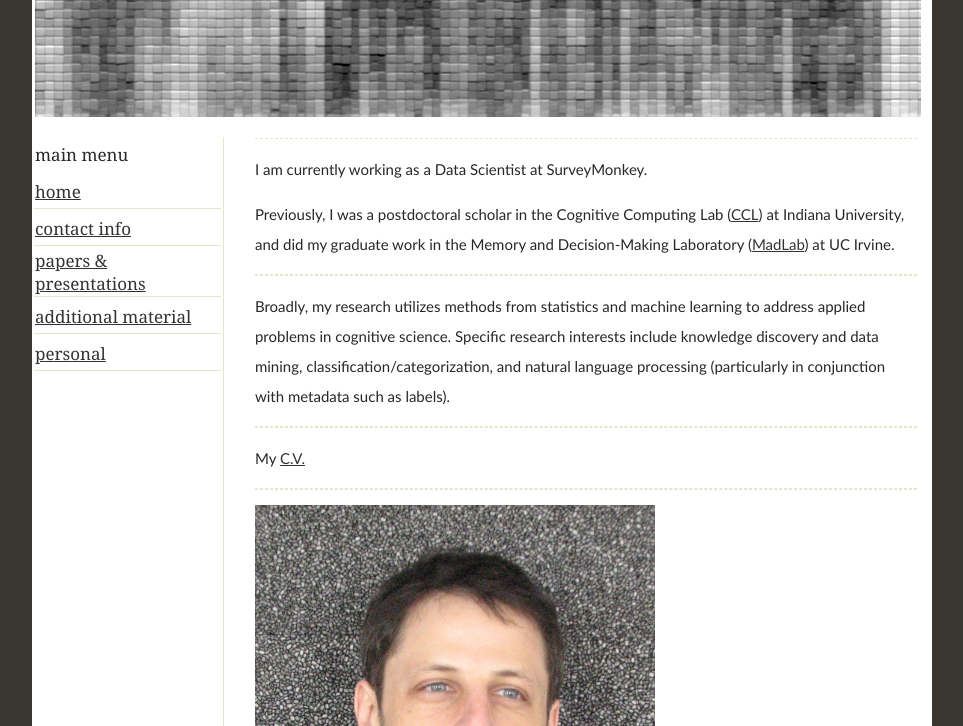
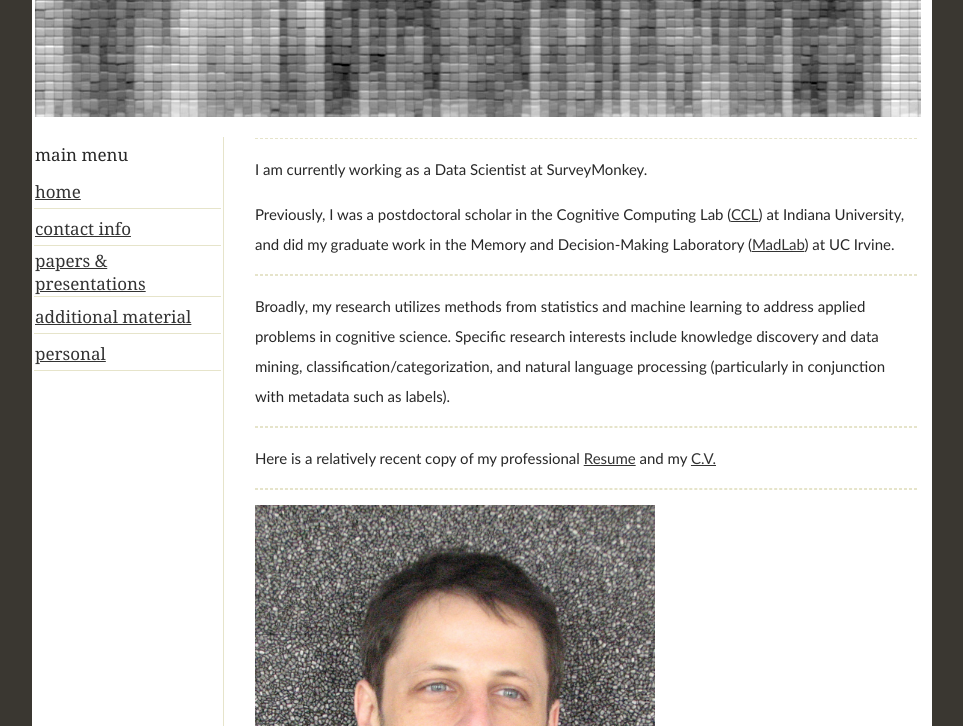
Before and after one commit to timothyrubin/timothyrubin.github.io, a plain HTML site: page home.html in a window 1280 px wide. Shown: the part 74-800 px from the top of the page, without its empty margins (158-1121 px from the left). Drawn offline with Linux system fonts and the light colour scheme.

Commit message:
update_files

```diff
--- a/home.html
+++ b/home.html
@@ -35,7 +35,7 @@
 				<p>Broadly, my research utilizes methods from statistics and machine learning to address applied problems in cognitive science. Specific research interests include knowledge discovery and data mining, classification/categorization, and natural language processing (particularly in conjunction with metadata such as labels). </p>  </div>
 
             <div class="content">
-					<p>	My <a href="Files/CV_TimRubin.pdf" title="My CV">C.V.</a></p>
+					<p>	Here is a relatively recent copy of my professional <a href="Files/Resume_TimRubin_2017.pdf" title="Resume">Resume</a> and my <a href="Files/CV_TimRubin_2017.pdf" title="CV">C.V.</a></p>
            	  </div>
 
 			<div class="content">
```
Also changed, not shown: index.html (+1 -1 lines), 3 other files.
